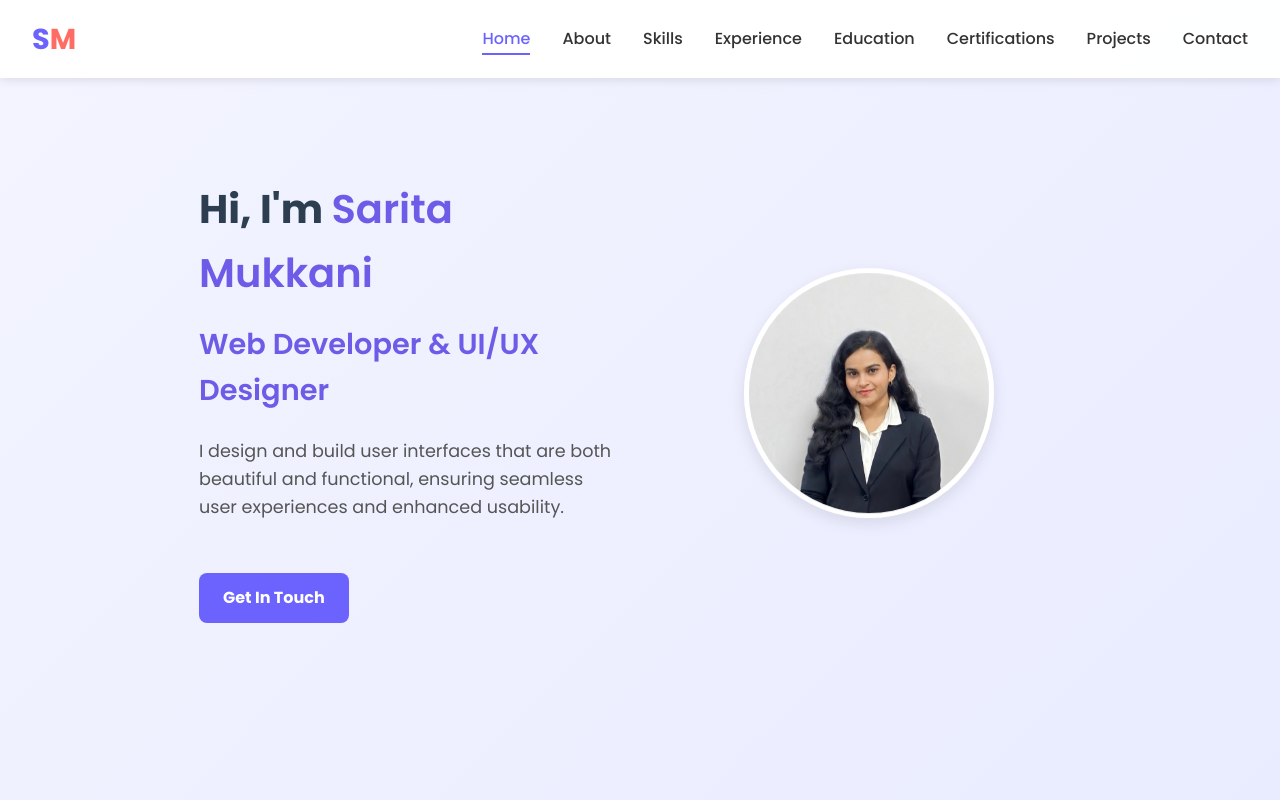
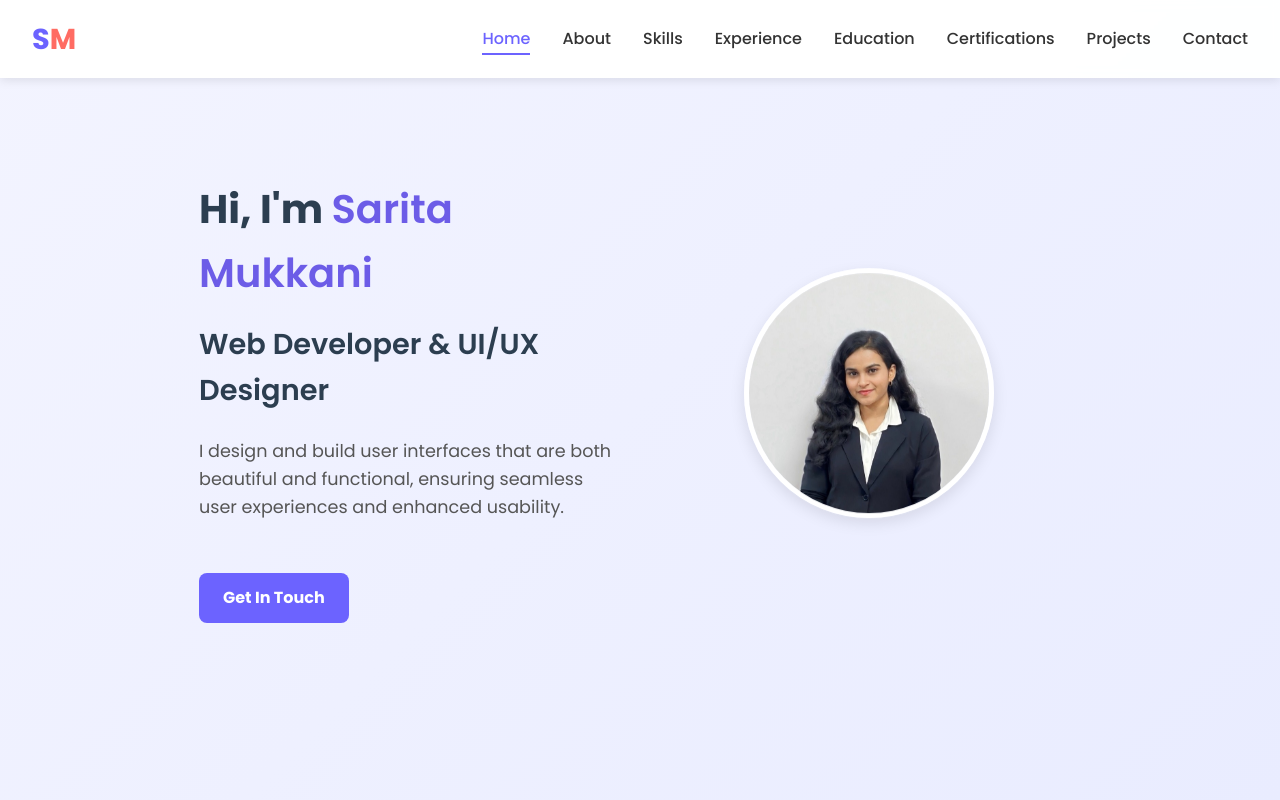
Before and after one commit to saritamukkani/SM, a plain HTML site: page index.html in a window 1280 px wide. Shown: the top 800 px of the page. Drawn offline with Linux system fonts and the light colour scheme.

Commit message:
final changes

```diff
--- a/index.html
+++ b/index.html
@@ -89,7 +89,7 @@
 
 .hero-title {
     font-size: 1.8rem;
-    color: #6c5ce7;
+    color: #2c3e50;
     margin-top: 10px;
 }
 
```
